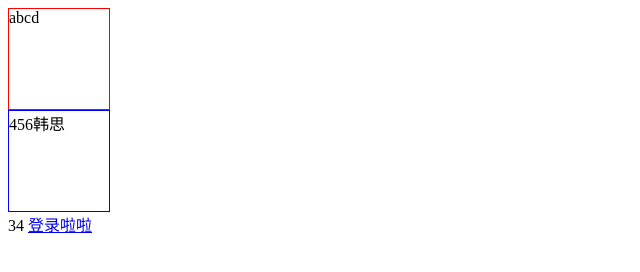
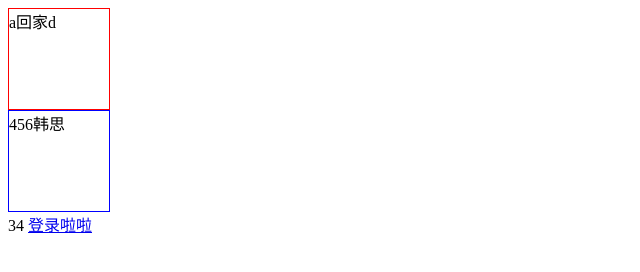
Before and after one commit to lpj098/hansim, a plain HTML site: page a.html in a window 1280 px wide. Shown: the full height of the page, 0-640 px from the left. Drawn offline with Linux system fonts and the light colour scheme.

Commit message:
Update a.html

```diff
--- a/a.html
+++ b/a.html
@@ -19,7 +19,7 @@
     </style>
 </head>
 <body>
-    <div class="a">abcd</div>
+    <div class="a">a回家d</div>
     <div class="b">456韩思</div>
     <span>34</span>
     <a href="#">登录啦啦</a>
```
